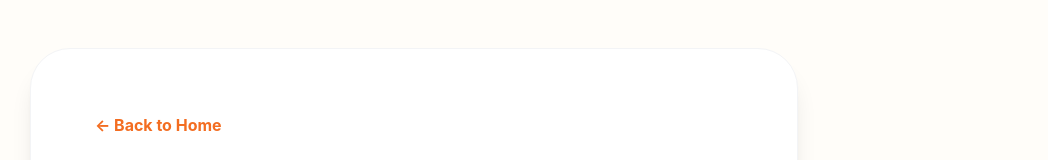
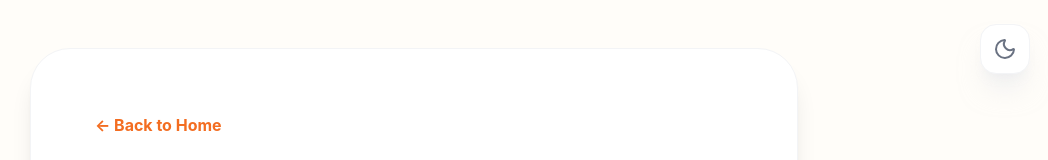
Before and after one commit to Ricemannnn/qline-waitlist, a React (Vite) app in the folder client/: page /terms in a window 1280 px wide. Shown: the top 160 px of the page, without its empty margins (226-1274 px from the left). Built offline with nearby package versions, Linux system fonts and the light colour scheme.

Commit message:
Feat: finalized night mode support for legal pages

```diff
--- a/client/src/pages/LegalPages.jsx
+++ b/client/src/pages/LegalPages.jsx
@@ -1,38 +1,48 @@
 import React from 'react';
 import { Link } from 'react-router-dom';
 
-const LegalLayout = ({ title, children }) => (
-  <div className="min-h-screen bg-[#FFFDF9] py-12 px-6">
-    <div className="max-w-3xl mx-auto bg-white p-8 md:p-16 rounded-[40px] shadow-xl border border-gray-100">
+import { Sun, Moon } from 'lucide-react';
+
+const LegalLayout = ({ title, children, isDarkMode, toggleDarkMode }) => (
+  <div className="min-h-screen bg-[#FFFDF9] dark:bg-gray-950 py-12 px-6 transition-colors duration-300">
+    <div className="absolute top-6 right-6">
+      <button
+        onClick={toggleDarkMode}
+        className="p-3 rounded-2xl bg-white dark:bg-gray-900 shadow-xl shadow-gray-200/50 dark:shadow-black/20 border border-gray-100 dark:border-gray-800 text-gray-500 hover:text-[#F36D21] transition-all"
+      >
+        {isDarkMode ? <Sun size={24} /> : <Moon size={24} />}
+      </button>
+    </div>
+    <div className="max-w-3xl mx-auto bg-white dark:bg-gray-900 p-8 md:p-16 rounded-[40px] shadow-xl border border-gray-100 dark:border-gray-800 transition-colors">
       <Link to="/" className="text-[#F36D21] font-bold mb-8 inline-block">&larr; Back to Home</Link>
-      <h1 className="text-4xl font-black mb-8">{title}</h1>
-      <div className="prose prose-orange max-w-none text-gray-600 leading-relaxed space-y-6">
+      <h1 className="text-4xl font-black mb-8 dark:text-white">{title}</h1>
+      <div className="prose prose-orange dark:prose-invert max-w-none text-gray-600 dark:text-gray-400 leading-relaxed space-y-6">
         {children}
       </div>
     </div>
   </div>
 );
 
-export const PrivacyPolicy = () => (
-  <LegalLayout title="Privacy Policy">
+export const PrivacyPolicy = ({ isDarkMode, toggleDarkMode }) => (
+  <LegalLayout title="Privacy Policy" isDarkMode={isDarkMode} toggleDarkMode={toggleDarkMode}>
     <p>Last updated: May 2024</p>
-    <h2 className="text-xl font-bold text-gray-900">1. Information We Collect</h2>
+    <h2 className="text-xl font-bold text-gray-900 dark:text-white">1. Information We Collect</h2>
     <p>We collect restaurant merchant data provided during Clover installation and guest data provided when joining a waitlist (Name, Phone Number, Party Size).</p>
-    <h2 className="text-xl font-bold text-gray-900">2. How We Use Data</h2>
+    <h2 className="text-xl font-bold text-gray-900 dark:text-white">2. How We Use Data</h2>
     <p>Data is used exclusively to facilitate restaurant queue management and send SMS notifications regarding table availability. We do not sell guest data to third parties.</p>
-    <h2 className="text-xl font-bold text-gray-900">3. Data Security</h2>
+    <h2 className="text-xl font-bold text-gray-900 dark:text-white">3. Data Security</h2>
     <p>We implement standard security measures including JWT authentication and httpOnly cookies to protect dashboard access.</p>
   </LegalLayout>
 );
 
-export const TermsOfService = () => (
-  <LegalLayout title="Terms of Service">
+export const TermsOfService = ({ isDarkMode, toggleDarkMode }) => (
+  <LegalLayout title="Terms of Service" isDarkMode={isDarkMode} toggleDarkMode={toggleDarkMode}>
     <p>Last updated: May 2024</p>
-    <h2 className="text-xl font-bold text-gray-900">1. Service Description</h2>
+    <h2 className="text-xl font-bold text-gray-900 dark:text-white">1. Service Description</h2>
     <p>Qline provides waitlist and reservation management software for restaurants. Use of our SMS notification system is subject to Twilio's acceptable use policy.</p>
-    <h2 className="text-xl font-bold text-gray-900">2. Subscription Fees</h2>
+    <h2 className="text-xl font-bold text-gray-900 dark:text-white">2. Subscription Fees</h2>
     <p>Fees are billed monthly at $49 per location. Subscriptions can be cancelled at any time through the Clover Merchant Dashboard.</p>
-    <h2 className="text-xl font-bold text-gray-900">3. SMS Consent</h2>
+    <h2 className="text-xl font-bold text-gray-900 dark:text-white">3. SMS Consent</h2>
     <p>Restaurants using Qline agree that they have obtained consent from guests before sending them automated SMS notifications via our platform.</p>
   </LegalLayout>
 );
```
